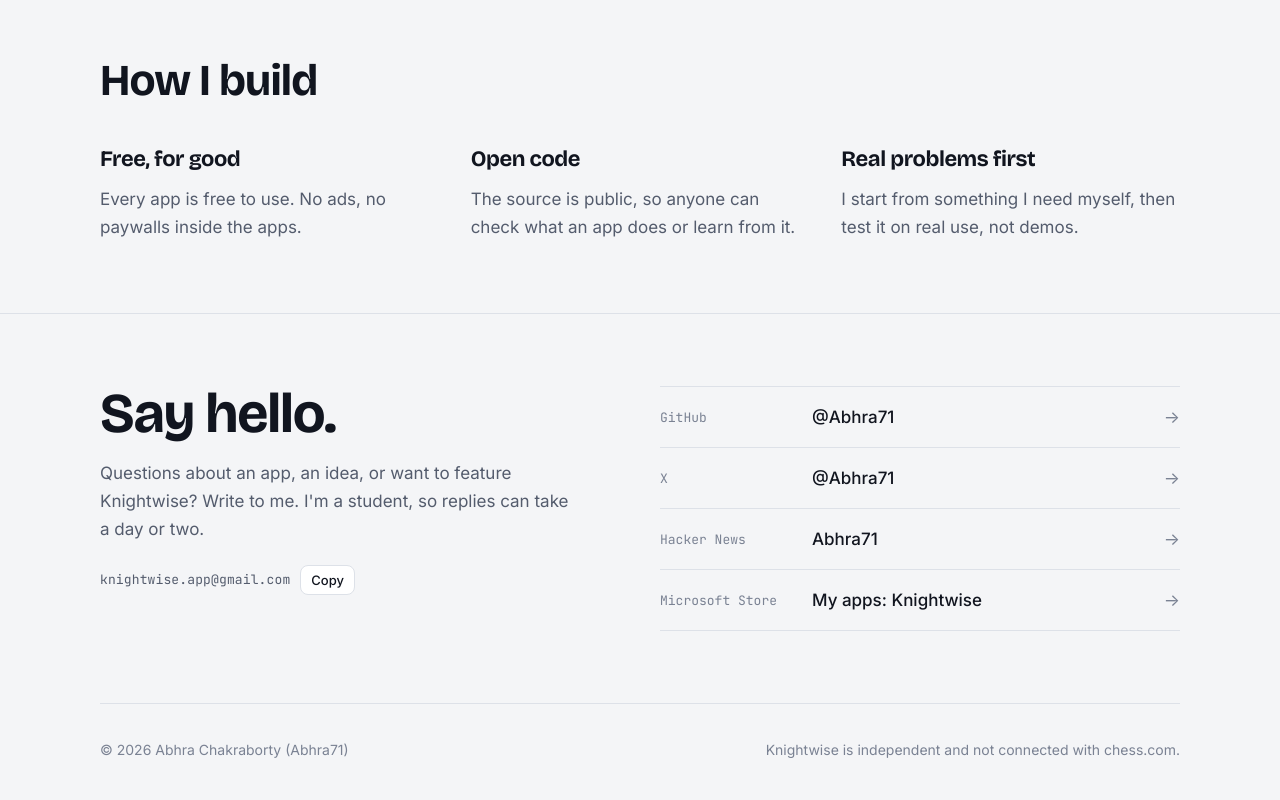
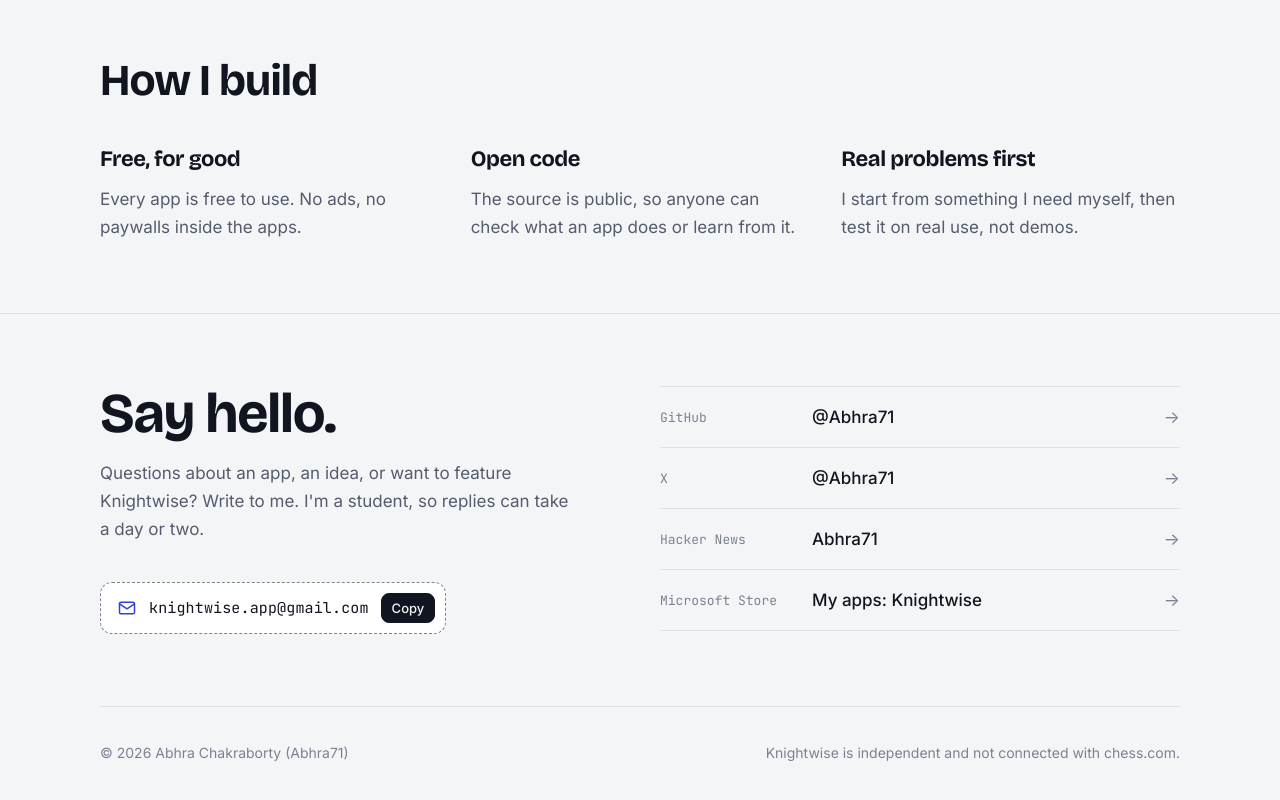
Before and after one commit to Abhra71/Abhra71.github.io, a plain HTML site: page index.html in a window 1280 px wide. Shown: the part 3297-4097 px from the top of the page. Drawn offline with nearby package versions, Linux system fonts and the light colour scheme; no server answers.

Commit message:
Contact: the email sits in a dashed box with a mail icon and a Copy button
Co-Authored-By: Claude Opus 5.5 <noreply@anthropic.com>

```diff
--- a/index.html
+++ b/index.html
@@ -286,7 +286,12 @@ section { padding-block: 72px; border-top: 1px solid var(--line); }
 .elsewhere .k { color: var(--faint); font: 400 13px var(--mono); }
 .elsewhere .v { font-weight: 500; min-width: 0; overflow-wrap: anywhere; }
 .elsewhere .go { color: var(--faint); transition: transform .15s; }
-.copy { font: 500 13px var(--body); border: 1px solid var(--line); background: var(--surface); color: var(--ink); border-radius: 8px; padding: 6px 10px; cursor: pointer; }
+.mailbox { display: inline-flex; align-items: center; gap: 12px; max-width: 100%; margin-top: 22px; padding: 10px 10px 10px 16px;
+  border: 1.5px dashed var(--faint); border-radius: 12px; background: var(--surface); }
+.mailbox svg { width: 20px; height: 20px; color: var(--accent); flex: none; }
+.mailbox #mail { font-size: 15px; color: var(--ink); min-width: 0; overflow-wrap: anywhere; user-select: all; }
+.mailbox:hover { border-color: var(--accent); }
+.copy { flex: none; background: var(--ink) !important; color: var(--paper) !important; border-color: var(--ink) !important; font: 500 13px var(--body); border: 1px solid var(--line); background: var(--surface); color: var(--ink); border-radius: 8px; padding: 6px 10px; cursor: pointer; }
 footer { padding-block: 34px 48px; color: var(--faint); font-size: 14px; border-top: 1px solid var(--line); display: flex; justify-content: space-between; gap: 16px; flex-wrap: wrap; }
 
 @media (max-width: 900px) {
@@ -477,10 +482,11 @@ footer { padding-block: 34px 48px; color: var(--faint); font-size: 14px; border-
     <div>
       <h2>Say hello.</h2>
       <p>Questions about an app, an idea, or want to feature Knightwise? Write to me. I'm a student, so replies can take a day or two.</p>
-      <p class="mono" style="display:flex;gap:10px;align-items:center;flex-wrap:wrap;margin-top:22px">
-        <span id="mail">knightwise.app@gmail.com</span>
+      <div class="mailbox">
+        <svg viewBox="0 0 24 24" fill="none" stroke="currentColor" stroke-width="1.8" stroke-linecap="round" stroke-linejoin="round" aria-hidden="true"><rect x="3" y="5" width="18" height="14" rx="2"/><path d="m3 7 9 6 9-6"/></svg>
+        <span id="mail" class="mono">knightwise.app@gmail.com</span>
         <button class="copy" type="button" id="copy-mail">Copy</button>
-      </p>
+      </div>
     </div>
     <nav class="elsewhere" aria-label="Elsewhere">
       <a href="https://github.com/Abhra71" rel="me noopener" target="_blank"><span class="k">GitHub</span><span class="v">@Abhra71</span><span class="go">→</span></a>
@@ -534,7 +540,7 @@ footer { padding-block: 34px 48px; color: var(--faint); font-size: 14px; border-
   var btn = document.getElementById('copy-mail');
   btn.addEventListener('click', function () {
     var t = document.getElementById('mail').textContent;
-    function done() { btn.textContent = 'Copied'; setTimeout(function () { btn.textContent = 'Copy'; }, 1600); }
+    function done() { btn.textContent = 'Copied ✓'; setTimeout(function () { btn.textContent = 'Copy'; }, 1600); }
     if (navigator.clipboard) navigator.clipboard.writeText(t).then(done, select); else select();
     function select() { var r = document.createRange(); r.selectNodeContents(document.getElementById('mail'));
       var s = getSelection(); s.removeAllRanges(); s.addRange(r); }
```
